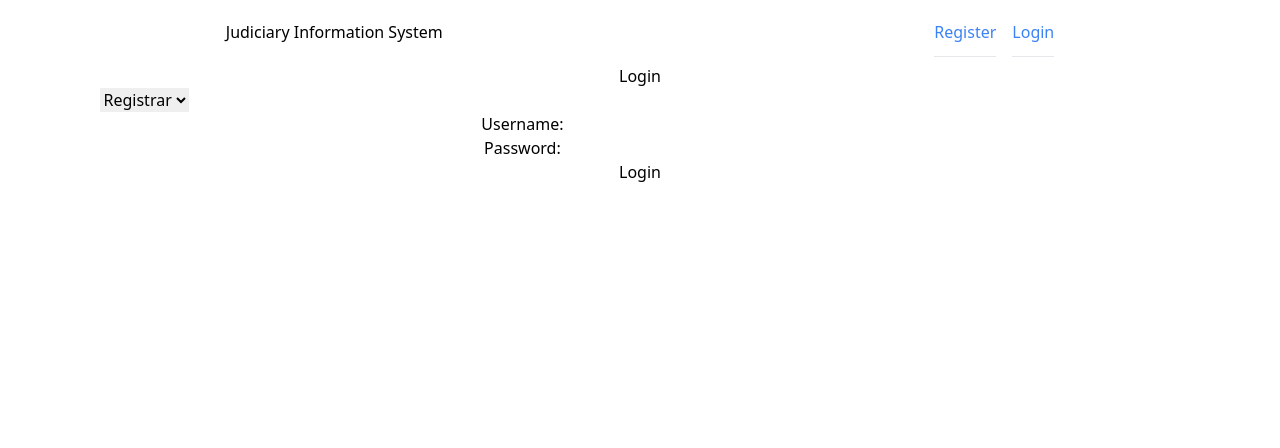
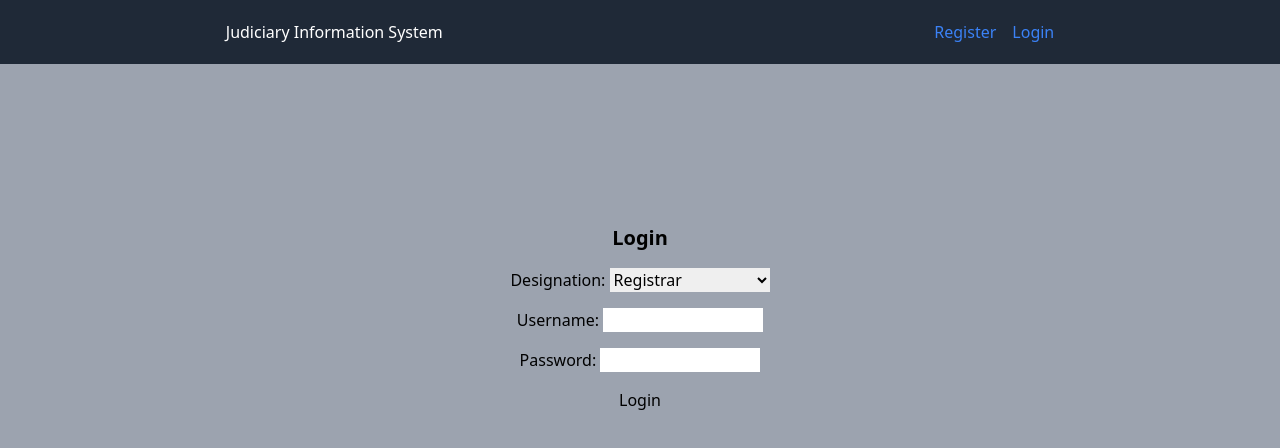
Before and after one commit to qwerty0710/Judiciary-Information-System-Software, a React (Create React App) app in the folder frontend/: page / in a window 1280 px wide. Shown: the top 448 px of the page. Built offline with nearby package versions, Linux system fonts and the light colour scheme.

Commit message:
Updated Files

```diff
--- a/frontend/src/Components/CreateUser.js
+++ b/frontend/src/Components/CreateUser.js
@@ -1,4 +1,4 @@
-import React from "react";
+import React, { useState } from "react";
 import axios from "axios";
 
 function CreateUser() {
--- a/frontend/src/Components/Login.js
+++ b/frontend/src/Components/Login.js
@@ -88,14 +88,16 @@ function Login() {
     }
 
     return (
-        <div className="w-100 text-center">
-            <h3>Login</h3>
-            <form onSubmit={onSubmit}>
-                <div className="form-group">
-                    <div className="w-72">
+        <div className="w-100 min-h-screen text-center bg-gray-400">
+            <div className="pt-40 flex justify-center flex-col">
+                <h3 className="font-bold text-xl">Login</h3>
+                <form onSubmit={onSubmit} className="flex flex-col">
+                    <div className="form-group mt-4">
+                        <div>
+                            <label>Designation: </label>
                             <select
                                 label="designation"
-                            className="form-control"
+                                className="form-control w-40"
                                 value={UserDetails.designation}
                                 onChange={onChangeDesignation}
                                 required
@@ -106,21 +108,21 @@ function Login() {
                             </select>
                         </div>
                     </div>
-                <div className="form-group">
+                    <div className="form-group mt-4">
                         <label>Username: </label>
                         <input
                             type="text"
-                        className="form-control"
+                            className="form-control w-40"
                             value={UserDetails.username}
                             onChange={onChangeUsername}
                             required
                         />
                     </div>
-                <div>
+                    <div className="form-group mt-4">
                         <label>Password: </label>
                         <input
                             type="password"
-                        className="form-control"
+                            className="form-control w-40"
                             value={UserDetails.password}
                             onChange={onChangePassword}
                             required
@@ -129,13 +131,14 @@ function Login() {
                     <div className="form-group">
                         <input
                             type="submit"
-                        className="btn btn-primary"
+                            className="btn btn-primary mt-4"
                             value="Login"
                             onSubmit={onSubmit}
                         />
                     </div>
                 </form>
             </div>
+        </div>
     )
 }
 
--- a/frontend/src/Components/Navbar.js
+++ b/frontend/src/Components/Navbar.js
@@ -22,19 +22,19 @@ function Navbar() {
                 <div className="ml-10 flex items-baseline space-x-4">
                     <Link
                         to="/create"
-                        className="text-blue-500 py-3 border-t border-b block"
+                        className="text-blue-500 py-3 block"
                     >
                         Create Cases
                     </Link>
                     <Link
                         to='/caseList'
-                        className="text-blue-500 py-3 border-b block"
+                        className="text-blue-500 py-3 block"
                     >
                         Cases
                     </Link>
                     <Link
                         onClick={logout}
-                        className="text-blue-500 py-3 border-b block"
+                        className="text-blue-500 py-3 block"
                     >
                         Logout
                     </Link>
@@ -47,13 +47,13 @@ function Navbar() {
                 <div className="ml-10 flex items-baseline space-x-4">
                     <Link
                         to="/RegisterUser"
-                        className="text-blue-500 py-3 border-b block"
+                        className="text-blue-500 py-3 block"
                     >
                         Register
                     </Link>
                     <Link
                         to="/"
-                        className="text-blue-500 py-3 border-b block">
+                        className="text-blue-500 py-3 block">
                         Login
                     </Link>
                 </div>
@@ -61,7 +61,7 @@ function Navbar() {
     }
 
     return (
-        <nav className="bg-gray">
+        <nav className="bg-gray-800 text-white">
             <div className="flex flex-row items-center justify-around">
                 <Link to='/' className="navbar-brand">Judiciary Information System</Link>
                 <div className="flex items-center justify-between h-16">
```
Also changed, not shown: frontend/src/tailwind.css, 1 other file (tests, documents, lock files or other folders). Lines whose indentation alone changed are shown as unchanged.
